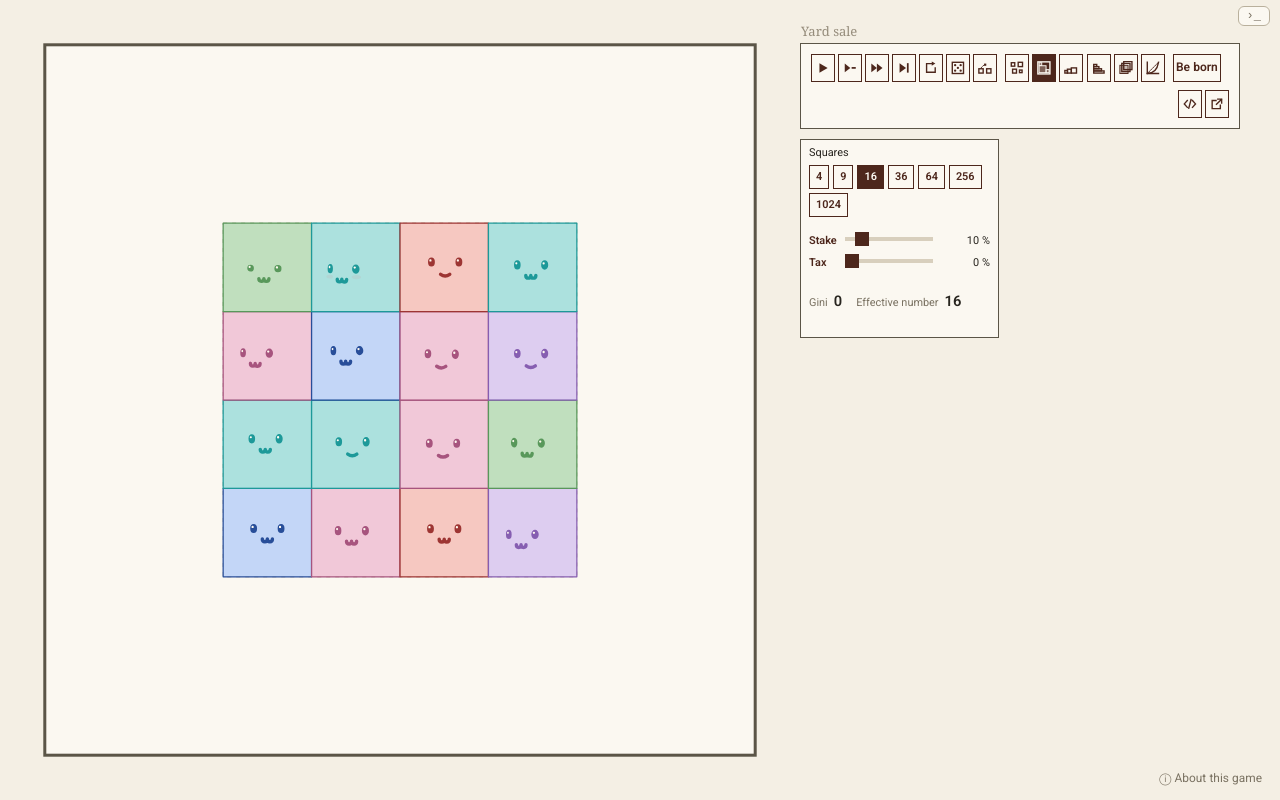
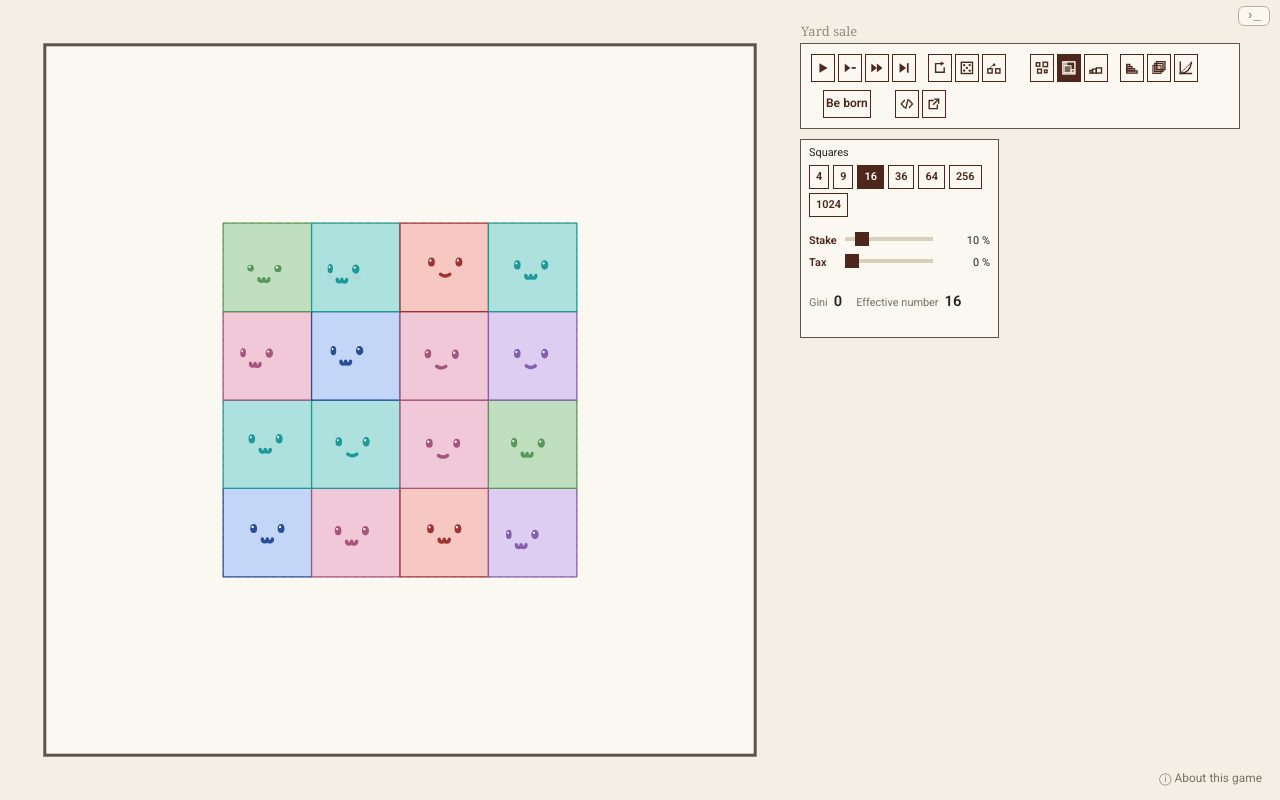
Before and after one commit to hamed/fair-and-square, a website built with Vite: page index.html in a window 1280 px wide. Built offline with nearby package versions, Linux system fonts and the light colour scheme; files whose address does not match are found by name.

Commit message:
Adjust control bar category spacing and share alignment

```diff
--- a/stage/stage.css
+++ b/stage/stage.css
@@ -242,12 +242,13 @@ body {
 }
 
 .readerpanel .transport {
+  --control-width: 24px;
   position: relative;
   grid-column: 1 / -1;
   display: flex;
   flex-wrap: wrap;
   align-items: center;
-  gap: 8px 4px;
+  gap: 8px calc(var(--control-width) / 2);
   padding: 10px;
   border: 1px solid var(--wall);
   background: var(--floor);
@@ -255,9 +256,10 @@ body {
 }
 
 .readerpanel .transport > .bar { gap: 3px; align-items: center; }
-.readerpanel .transport > :is(.view, .people) { margin-inline-start: 4px; }
-.readerpanel .transport button { min-inline-size: 24px; min-block-size: 28px; padding-inline: 2px; font-size: 12px; }
-.transport .sharing { margin-inline-start: auto; }
+.readerpanel .transport [data-control='restart'] { margin-inline-start: calc(var(--control-width) / 2 - 3px); }
+.readerpanel .transport > .sharing { justify-content: flex-start; margin-inline-end: auto; }
+.readerpanel .transport > :is(.view, .people, .sharing) { margin-inline-start: calc(var(--control-width) / 2); }
+.readerpanel .transport button { min-inline-size: var(--control-width); min-block-size: 28px; padding-inline: 2px; font-size: 12px; }
 .transport .current-model {
   position: absolute;
   inset-inline-start: 0;
```
